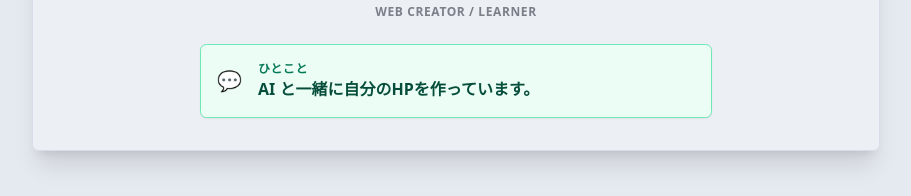
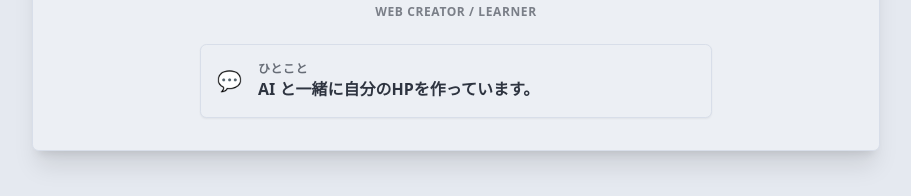
Before and after one commit to sss-6281/profile, a plain HTML site: page index.html in a window 1280 px wide. Shown: the part 325-521 px from the top of the page, without its empty margins (184-1095 px from the left). Drawn offline with nearby package versions, Linux system fonts and the light colour scheme.

Commit message:
Update index.html

```diff
--- a/index.html
+++ b/index.html
@@ -43,10 +43,10 @@
         <h1 class="card-title text-3xl font-black text-base-content">怪獣</h1>
         <p class="text-xs text-base-content/60 font-semibold tracking-wider uppercase">Web Creator / Learner</p>
 
-        <div class="alert alert-info bg-emerald-50 border-emerald-300 text-emerald-900 mt-4 max-w-lg shadow-sm">
+        <div class="alert bg-base-100 border-base-300 text-base-content mt-4 max-w-lg shadow-sm">
           <span class="text-xl">💬</span>
           <div class="text-left">
-            <h3 class="font-bold text-xs uppercase tracking-wider text-emerald-700">ひとこと</h3>
+            <h3 class="font-bold text-xs uppercase tracking-wider text-base-content/70">ひとこと</h3>
             <p class="text-base font-semibold">AI と一緒に自分のHPを作っています。</p>
           </div>
         </div>
```
